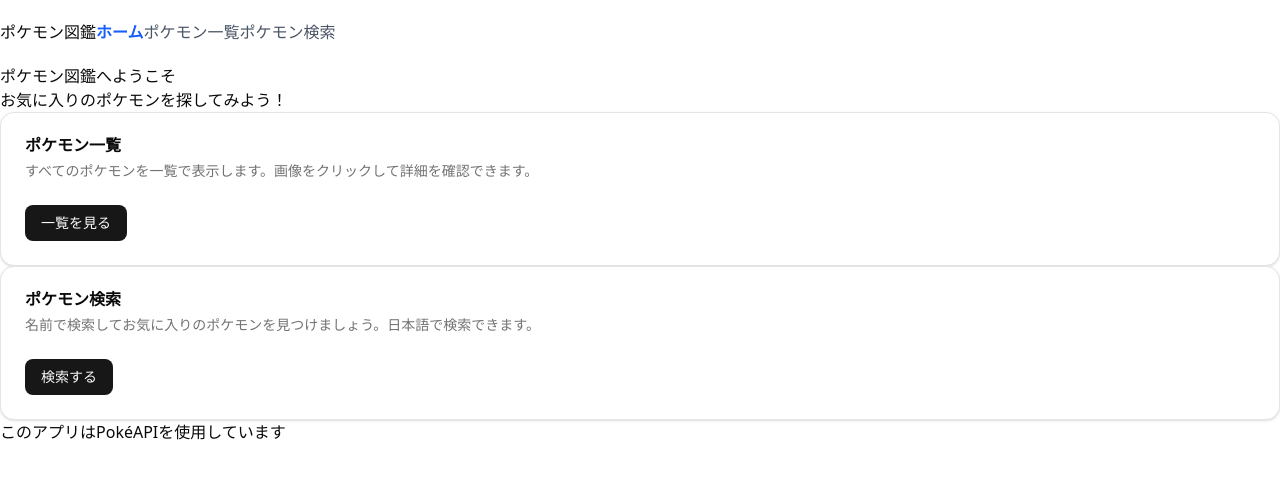
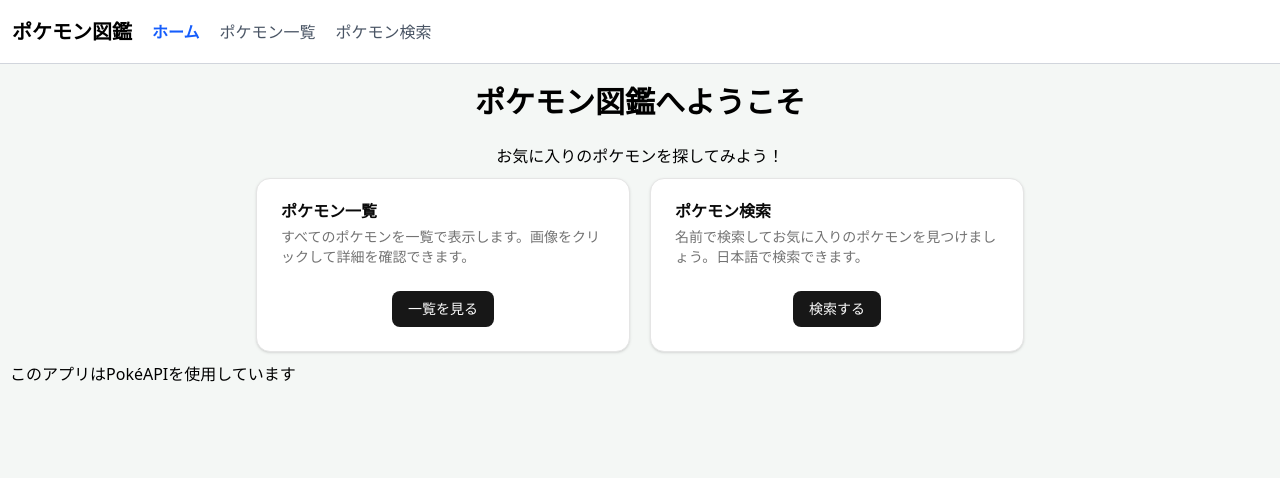
Before and after one commit to ikeda-m0709/pokedex, a Next.js app in the folder next-pokedex/: page / in a window 1280 px wide. Shown: the top 478 px of the page. Built offline with nearby package versions, Linux system fonts and the light colour scheme.

Commit message:
CSSの追加（ホーム）

```diff
--- a/next-pokedex/src/app/globals.css
+++ b/next-pokedex/src/app/globals.css
@@ -112,11 +112,30 @@
   --sidebar-ring: oklch(0.556 0 0);
 }
 
+/*スタイルの上にカーソル乗せると、詳細が見られる*/
 @layer base {
   * {
     @apply border-border outline-ring/50;
   }
   body {
+    @apply bg-[lab(97_-1.5_0.5)];
+  }
+  h1 {
+    @apply text-3xl font-bold p-3 m-2;
+  }
+  h2 {
+    @apply text-2xl p-3 m-2;
+  }
+  h3 {
+    @apply text-xl p-3 m-2;
+  }
+  p {
+    @apply text-base p-1 m-1.5;
+  }
+  ul {
+    @apply bg-background text-foreground;
+  }
+  li {
     @apply bg-background text-foreground;
   }
 }
--- a/next-pokedex/src/app/page.tsx
+++ b/next-pokedex/src/app/page.tsx
@@ -14,15 +14,16 @@ export default function Home() {
   return (
     <div>
       <main>
-        <h1>ポケモン図鑑へようこそ</h1>
-        <p>お気に入りのポケモンを探してみよう！</p>
+        <h1 className="text-center">ポケモン図鑑へようこそ</h1>
+        <p className="text-center">お気に入りのポケモンを探してみよう！</p>
 
-        <Card>
+        <div className="grid grid-cols-2 gap-5 max-w-3xl mx-auto">
+          <Card className="">
             <CardHeader>
               <CardTitle>ポケモン一覧</CardTitle>
               <CardDescription>すべてのポケモンを一覧で表示します。画像をクリックして詳細を確認できます。</CardDescription>
             </CardHeader>
-          <CardContent>
+            <CardContent className="text-center">
               <Button><Link href="/pokemon">一覧を見る</Link></Button>
             </CardContent>
           </Card>
@@ -32,11 +33,11 @@ export default function Home() {
               <CardTitle>ポケモン検索</CardTitle>
               <CardDescription>名前で検索してお気に入りのポケモンを見つけましょう。日本語で検索できます。</CardDescription>
             </CardHeader>
-          <CardContent>
+            <CardContent className="text-center">
               <Button><Link href="/search">検索する</Link></Button>
             </CardContent>
           </Card>
-
+        </div>
       </main>
       <footer>
         <p>このアプリは<a href="https://pokeapi.co/" target="_blank" rel="noopener noreferrer">PokéAPI</a>を使用しています</p>
--- a/next-pokedex/src/components/header.tsx
+++ b/next-pokedex/src/components/header.tsx
@@ -1,8 +1,10 @@
 "use client" //クライアントコンポーネントだよ、の宣言
 
+import React from 'react'
 import Link from 'next/link';
 import { usePathname } from 'next/navigation'
-import React from 'react'
+
+import clsx from "clsx";
 
 const Header = () => {
     const pathname = usePathname();//現在のパスURLの取得
@@ -14,12 +16,12 @@ const Header = () => {
     ];
 
   return (
-    <header>
-        <div className="flex items-center h-16">
-            <Link href='/'>ポケモン図鑑</Link>
-            <nav>
+    <header className='bg-white'>
+        <div className="flex items-center h-16 p-3 border-b border-gray-300">
+            <Link href='/' className='text-xl mr-5 font-bold'>ポケモン図鑑</Link>
+            <nav className='flex space-x-5'>
                 {navigationItems.map((item) => (
-                    <Link key={item.href} href={item.href} className={ pathname === item.href ? `text-blue-600 font-bold` : `text-gray-600`}>{item.label}</Link>
+                    <Link key={item.href} href={item.href} className={ clsx (pathname === item.href ? `text-blue-600 font-bold` : `text-gray-600`)}>{item.label}</Link>
                 ))}
             </nav>
         </div>
--- /dev/null
+++ b/package.json
@@ -0,0 +1,5 @@
+{
+  "dependencies": {
+    "clsx": "^2.1.1"
+  }
+}
```
Also changed, not shown: 1 other file (tests, documents, lock files or other folders). Lines whose indentation alone changed are shown as unchanged.
